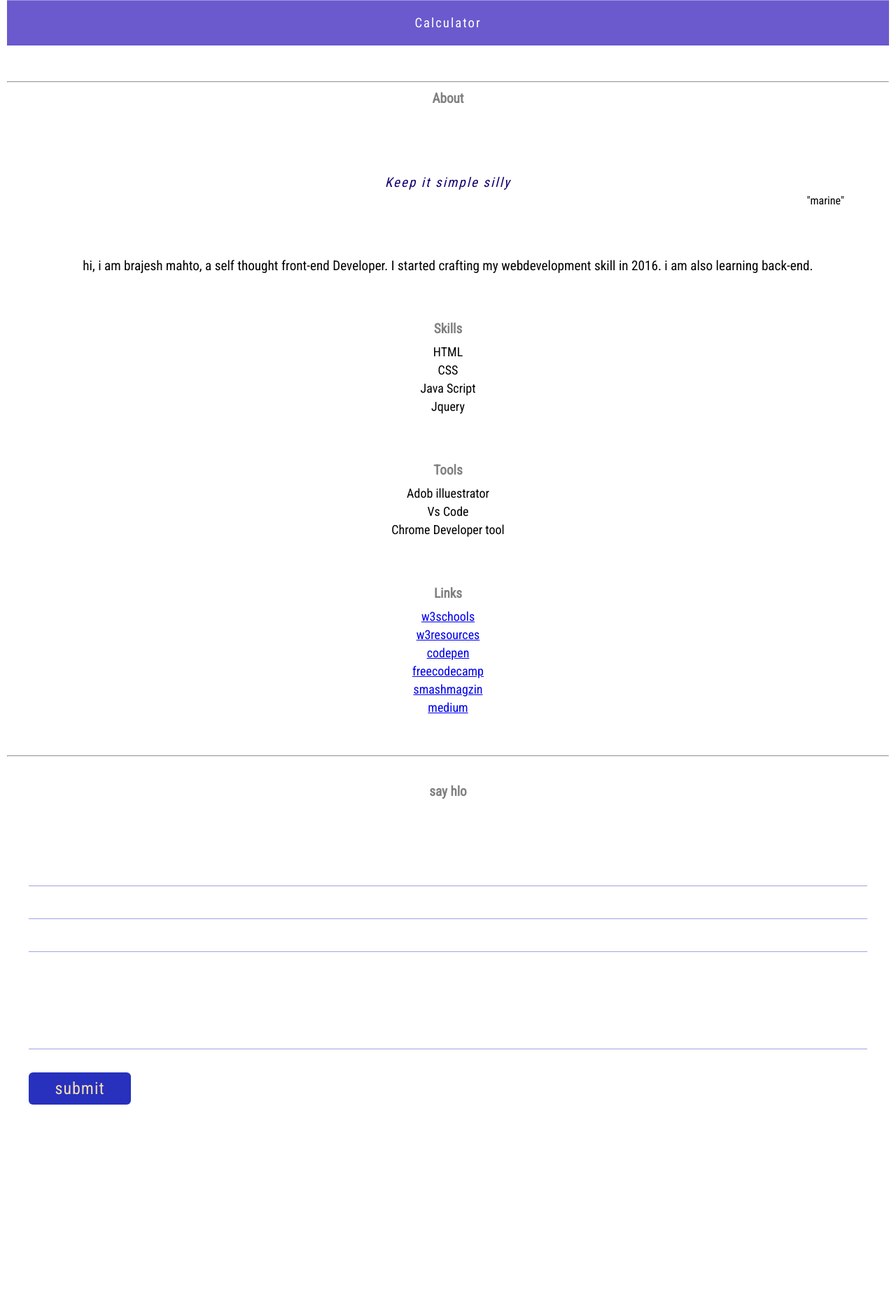
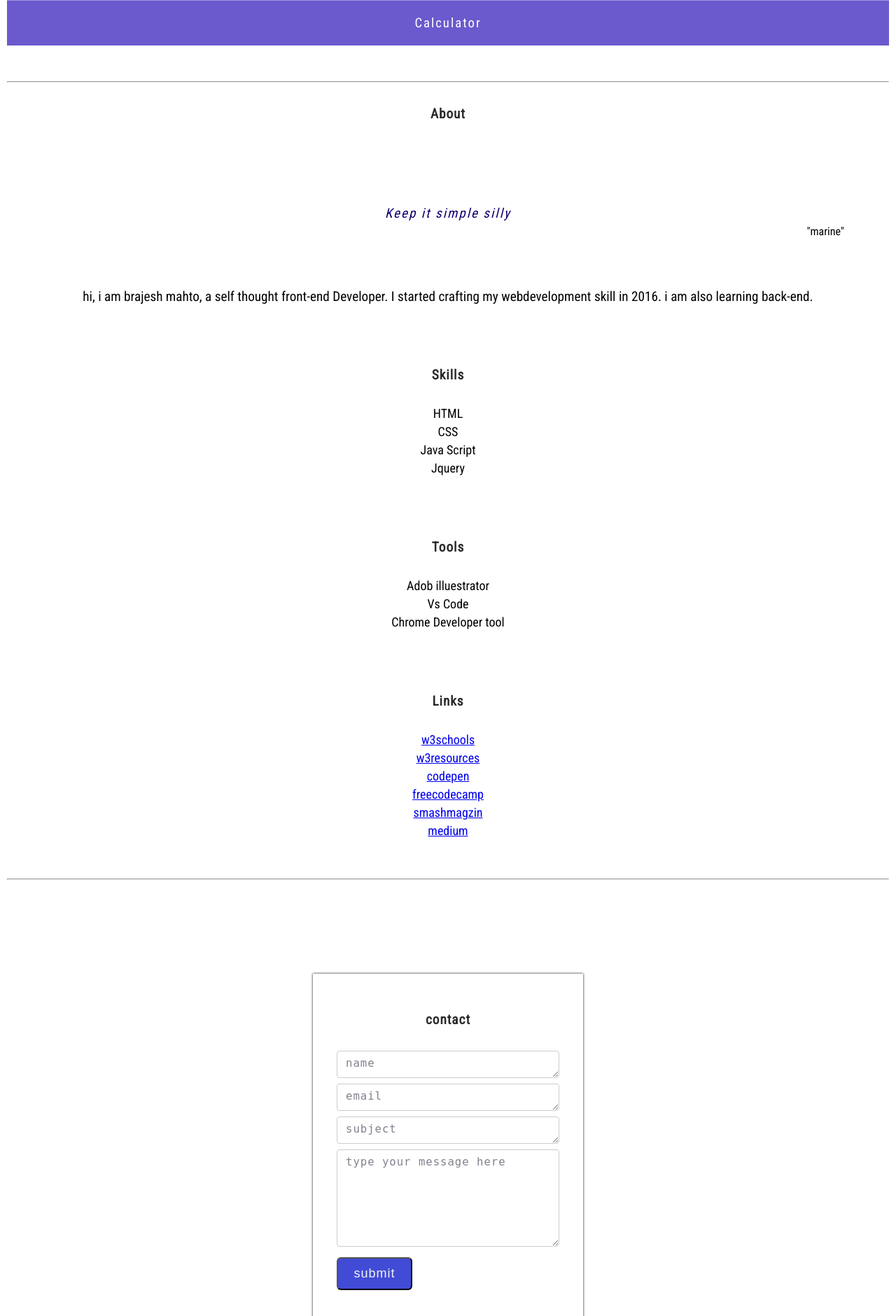
Before and after one commit to mahtobittu/mahtobittu.github.io, a PHP site: page / in a window 1280 px wide. Shown: the part 3798-5678 px from the top of the page at 70% size. Run offline with PHP 8.4, Linux system fonts and the light colour scheme.

Commit message:
Add files via upload
made the contact form

```diff
--- a/index.html
+++ b/index.html
@@ -214,27 +214,45 @@
 
                 <div class="cartmarg" style="margin-bottom:0px;  box-sizing: border-box;">
 
-                    <div style="    height: 100vh; ">
-                            <h2 class="h2margin" style="     padding-top: 2em;">say hlo</h2>
+                    <div style="    display: flex;
+                    height: 100vh;
+                    align-items: center;     justify-content: center;">
+                        <div id="formwraper">
 
-                        <form style="    padding: 31px;
-                        margin-top: 3em;
+
+                        <form style="    height: 29em;
+                        width: 318px;
+                        box-shadow: 0px 0px 3px black;
+                        background: #ffffff;
+                        padding: 34px;
+                        /* margin-top: 3em; */
                         flex-direction: column;
                         display: flex;
-                        color: wheat;">
-                            <input class="input1"></input>
-                            <input class="input1"></input>
-                            <input class="input1"></input>
-                            <input class="input1" style="height: 125px;"></input>
-                            <h2 style="      background-color: rgb(39, 49, 189);
-                            padding: 9px;
+                        color: white; ">
+
+                        <h2 class="h2margin" style="padding-top: 20px;">contact</h2>
+                            <textarea class="input1" placeholder="name" type="text" ></textarea>
+
+
+                            <textarea class="input1" placeholder="email" required></textarea>
+
+
+                            <textarea class="input1" placeholder="subject" ></textarea>
+
+
+                            <textarea class="input1" placeholder="type your message here"  style="height: 125px;"></textarea>
+
+                            <button style="    COLOR: whitesmoke;
+                            font-size: large;
                             background-color: rgb(39, 49, 189);
+                            padding: 11px;
+                            background-color: rgb(65, 75, 214);
                             /* border-bottom-left-radius: 26px; */
                             border-radius: 6px;
-                            font-weight: 400;
-                            width: 128px;
+                            /* font-weight: 400; */
+                            width: 108px;
                             letter-spacing: 1px;
-                            margin-top: 20px;">submit</h2>
+                            margin-top: 7px;">submit</button>
                         </form>
                     </div>
 
--- a/jssolution.css
+++ b/jssolution.css
@@ -198,20 +198,53 @@ span{
 
 .h2margin{
 
-   padding: 11px;
+    padding: 33px;
     box-sizing: border-box;
-    color: gray;
+    color: #000000d6;
     /* margin-bottom: 28px; */
-    font-weight: 500;
+    font-weight: 400;
     /* margin-top: 28px; */
     font-weight: bold;
     font-size: larger;
+    letter-spacing: 1px;
+
 }
 
 .input1{
 
-    border: 0px;
-    border-bottom: 1px solid #2731bd70;
-    height: 33px;
-    margin-bottom: 13px;
+    font-weight: 100;
+    margin-bottom: 8px;
+    height: 25px;
+    background-color: transparent;
+    padding: .375rem .75rem;
+    font-size: 1.2em;
+    line-height: 1.5;
+    color: #414bd6;
+    background-color: #fff;
+    background-image: none;
+    border: .0625rem solid #ccc;
+    border-radius: .25rem;
+    letter-spacing: 1px;
 }
+
+label{
+
+    font-size: 1em;
+    text-transform: uppercase;
+    color: #ccc;
+
+}
+
+textarea::placeholder {
+
+    color:#82808e;
+
+  }
+
+
+  #formwraper{
+
+    display: flex;
+    justify-content: center;
+
+  }
--- a/jssolution.js
+++ b/jssolution.js
@@ -4,6 +4,7 @@ $(document).ready(function () {
 
     $("h3").css("color" , "white");
     $("li").css("margin-bottom" , "5px");
+    $("#scrolld").animate({height :'30px'}, "slow");
     //$("li").css("font-size" , "larger");
 
 
```
